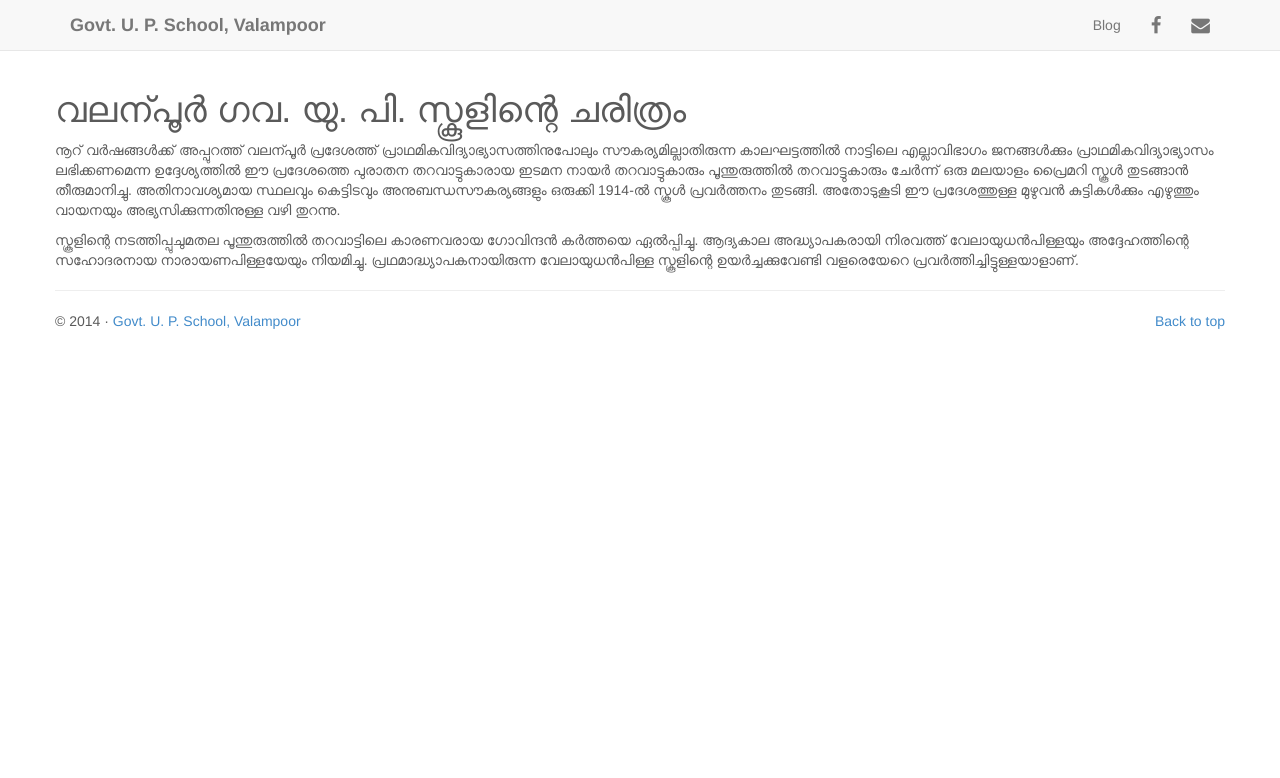
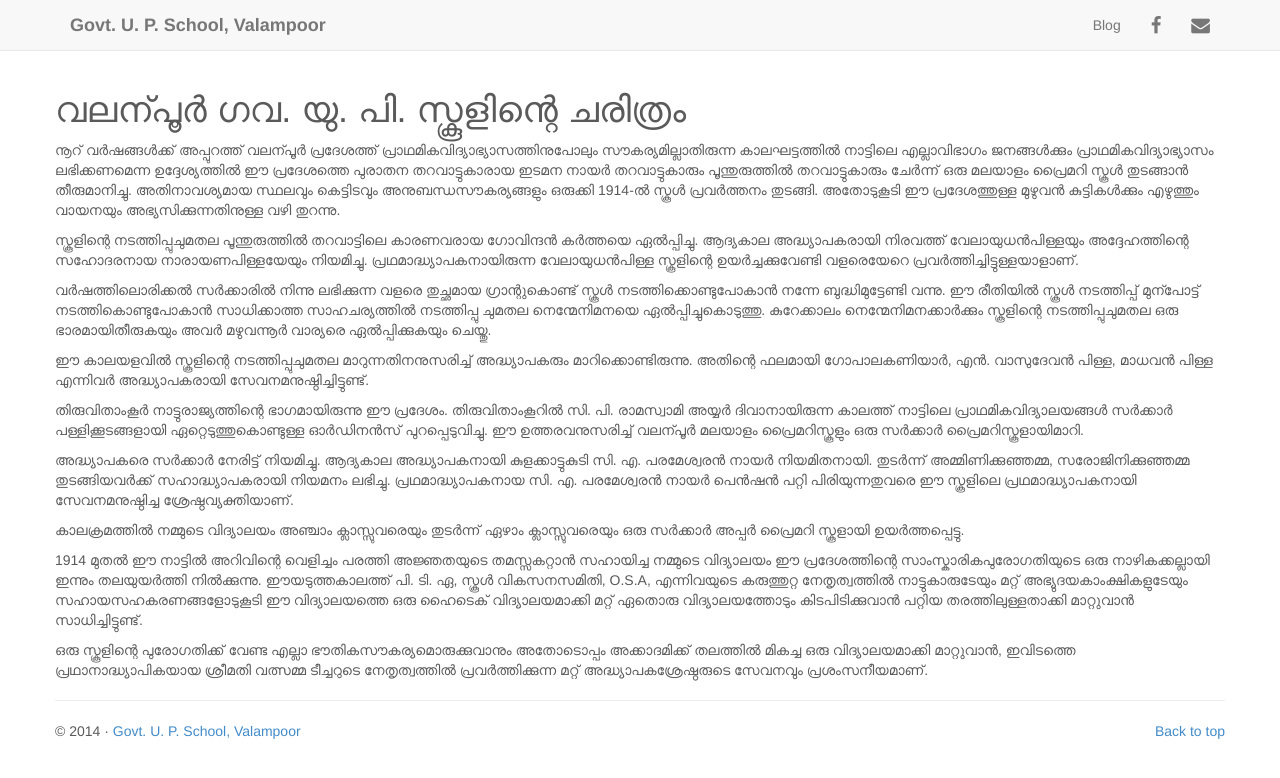
Before and after one commit to gupsvalampoor/gupsvalampoor.github.io, a Jekyll site: the page built from history/index.html, in a window 1280 px wide. Shown: the top 778 px of the page. Built offline with Jekyll 4.4.1, drawn with Linux system fonts in a browser that asks for light colours; nearby versions of some CDN libraries; Markdown is read by kramdown in place of the engine named in the settings.

Commit message:
added entire history

```diff
--- a/history/index.html
+++ b/history/index.html
@@ -4,5 +4,11 @@ title: "ചരിത്രം"
 ---
 <h1>വലന്പൂർ ഗവ. യു. പി. സ്കൂളിന്റെ ചരിത്രം</h2>
 <p>നൂറ് വർഷങ്ങൾക്ക് അപ്പുറത്ത് വലന്പൂർ പ്രദേശത്ത് പ്രാഥമികവിദ്യാഭ്യാസത്തിനുപോലും സൗകര്യമില്ലാതിരുന്ന കാലഘട്ടത്തിൽ നാട്ടിലെ എല്ലാവിഭാഗം ജനങ്ങൾക്കും പ്രാഥമികവിദ്യാഭ്യാസം ലഭിക്കണമെന്ന ഉദ്ദേശ്യത്തിൽ ഈ പ്രദേശത്തെ പുരാതന തറവാട്ടുകാരായ ഇടമന നായർ തറവാട്ടുകാരും പൂന്തുരുത്തിൽ തറവാട്ടുകാരും ചേർന്ന് ഒരു മലയാളം പ്രൈമറി സ്കൂൾ തുടങ്ങാൻ തീരുമാനിച്ചു. അതിനാവശ്യമായ സ്ഥലവും കെട്ടിടവും അനുബന്ധസൗകര്യങ്ങളും ഒരുക്കി 1914-ൽ സ്കൂൾ പ്രവർത്തനം തുടങ്ങി. അതോടുകൂടി ഈ പ്രദേശത്തുള്ള മുഴുവൻ കുട്ടികൾക്കും എഴുത്തും വായനയും അഭ്യസിക്കുന്നതിനുള്ള വഴി തുറന്നു.</p>
-
 <p>സ്കൂളിന്റെ നടത്തിപ്പുചുമതല പൂന്തുരുത്തിൽ തറവാട്ടിലെ കാരണവരായ ഗോവിന്ദൻ കർത്തയെ ഏൽപ്പിച്ചു. ആദ്യകാല അദ്ധ്യാപകരായി നിരവത്ത് വേലായുധൻപിള്ളയും അദ്ദേഹത്തിന്റെ സഹോദരനായ നാരായണപിള്ളയേയും നിയമിച്ചു. പ്രഥമാദ്ധ്യാപകനായിരുന്ന വേലായുധൻപിള്ള സ്കൂളിന്റെ ഉയർച്ചക്കുവേണ്ടി വളരെയേറെ പ്രവർത്തിച്ചിട്ടുള്ളയാളാണ്.</p>
+<p>വർഷത്തിലൊരിക്കൽ സർക്കാരിൽ നിന്നു ലഭിക്കുന്ന വളരെ തുച്ഛമായ ഗ്രാന്റുകൊണ്ട് സ്കൂൾ നടത്തിക്കൊണ്ടുപോകാൻ നന്നേ ബുദ്ധിമുട്ടേണ്ടി വന്നു. ഈ രീതിയിൽ സ്കൂൾ നടത്തിപ്പ് മുന്പോട്ട് നടത്തികൊണ്ടുപോകാൻ സാധിക്കാത്ത സാഹചര്യത്തിൽ നടത്തിപ്പു ചുമതല നെന്മേനിമനയെ ഏൽപ്പിച്ചുകൊടുത്തു. കുറേക്കാലം നെന്മേനിമനക്കാർക്കും സ്കൂളിന്റെ നടത്തിപ്പുചുമതല ഒരു ഭാരമായിതീരുകയും അവർ മഴുവന്നൂർ വാര്യരെ ഏൽപ്പിക്കുകയും ചെയ്തു.</p>
+<p>ഈ കാലയളവിൽ സ്കൂളിന്റെ നടത്തിപ്പുചുമതല മാറുന്നതിനനുസരിച്ച് അദ്ധ്യാപകരും മാറിക്കൊണ്ടിരുന്നു. അതിന്റെ ഫലമായി ഗോപാലകണിയാർ, എൻ. വാസുദേവൻ പിള്ള, മാധവൻ പിള്ള എന്നിവർ അദ്ധ്യാപകരായി സേവനമനുഷ്ഠിച്ചിട്ടുണ്ട്.</p>
+<p>തിരുവിതാംകൂർ നാട്ടുരാജ്യത്തിന്റെ ഭാഗമായിരുന്നു ഈ പ്രദേശം. തിരുവിതാംകൂറിൽ സി. പി. രാമസ്വാമി അയ്യർ ദിവാനായിരുന്ന കാലത്ത് നാട്ടിലെ പ്രാഥമികവിദ്യാലയങ്ങൾ സർക്കാർ പള്ളിക്കൂടങ്ങളായി ഏറ്റെടുത്തുകൊണ്ടുള്ള ഓർഡിനൻസ് പുറപ്പെടുവിച്ചു. ഈ ഉത്തരവനുസരിച്ച് വലന്പൂർ മലയാളം പ്രൈമറിസ്കൂളും ഒരു സർക്കാർ പ്രൈമറിസ്കൂളായിമാറി.</p>
+<p>അദ്ധ്യാപകരെ സർക്കാർ നേരിട്ട് നിയമിച്ചു. ആദ്യകാല അദ്ധ്യാപകനായി കുളക്കാട്ടുകുടി സി. എ. പരമേശ്വരൻ നായർ നിയമിതനായി. തുടർന്ന് അമ്മിണിക്കുഞ്ഞമ്മ, സരോജിനിക്കുഞ്ഞമ്മ തുടങ്ങിയവർക്ക് സഹാദ്ധ്യാപകരായി നിയമനം ലഭിച്ചു. പ്രഥമാദ്ധ്യാപകനായ സി. എ. പരമേശ്വരൻ നായർ പെൻഷൻ പറ്റി പിരിയുന്നതുവരെ ഈ സ്കൂളിലെ പ്രഥമാദ്ധ്യാപകനായി സേവനമനുഷ്ഠിച്ച ശ്രേഷ്ഠവ്യക്തിയാണ്.</p>
+<p>കാലക്രമത്തിൽ നമ്മുടെ വിദ്യാലയം അഞ്ചാം ക്ലാസ്സുവരെയും തുടർന്ന് ഏഴാം ക്ലാസ്സുവരെയും ഒരു സർക്കാർ അപ്പർ പ്രൈമറി സ്കൂളായി ഉയർത്തപ്പെട്ടു.</p>
+<p>1914 മുതൽ ഈ നാട്ടിൽ അറിവിന്റെ വെളിച്ചം പരത്തി അജ്ഞതയുടെ തമസ്സകറ്റാൻ സഹായിച്ച നമ്മുടെ വിദ്യാലയം ഈ പ്രദേശത്തിന്റെ സാംസ്കാരികപുരോഗതിയുടെ ഒരു നാഴികക്കല്ലായി ഇന്നും തലയുയർത്തി നിൽക്കുന്നു. ഈയടുത്തകാലത്ത് പി. ടി. ഏ, സ്കൂൾ വികസനസമിതി, O.S.A, എന്നിവയുടെ കരുത്തുറ്റ നേതൃത്വത്തിൽ നാട്ടുകാരുടേയും മറ്റ് അഭ്യുദയകാംക്ഷികളുടേയും സഹായസഹകരണങ്ങളോടുകൂടി ഈ വിദ്യാലയത്തെ ഒരു ഹൈടെക് വിദ്യാലയമാക്കി മറ്റ് ഏതൊരു വിദ്യാലയത്തോടും കിടപിടിക്കുവാൻ പറ്റിയ തരത്തിലുള്ളതാക്കി മാറ്റുവാൻ സാധിച്ചിട്ടുണ്ട്.</p>
+<p>ഒരു സ്കൂളിന്റെ പുരോഗതിക്ക് വേണ്ട എല്ലാ ഭൗതികസൗകര്യമൊരുക്കുവാനും അതോടൊപ്പം അക്കാദമിക്ക് തലത്തിൽ മികച്ച ഒരു വിദ്യാലയമാക്കി മാറ്റുവാൻ, ഇവിടത്തെ പ്രഥാനാദ്ധ്യാപികയായ ശ്രീമതി വത്സമ്മ ടീച്ചറുടെ നേതൃത്വത്തിൽ പ്രവർത്തിക്കുന്ന മറ്റ് അദ്ധ്യാപകശ്രേഷ്ഠരുടെ സേവനവും പ്രശംസനീയമാണ്.</p>
```
